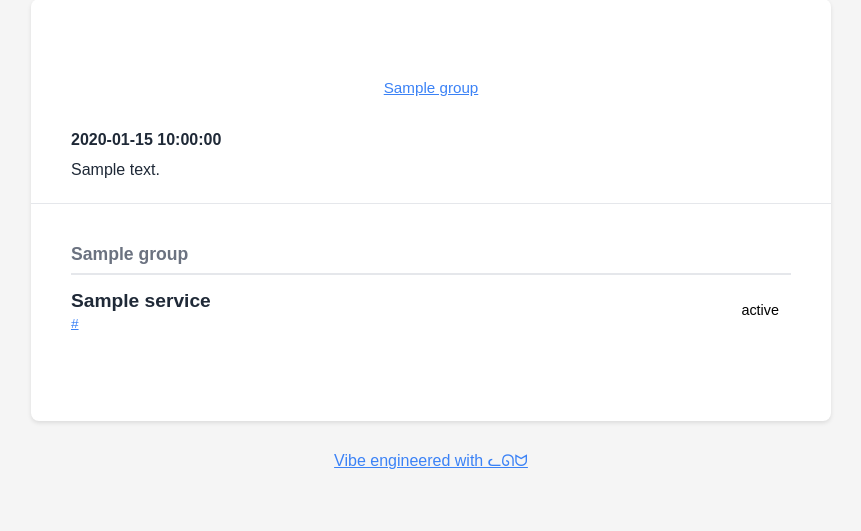
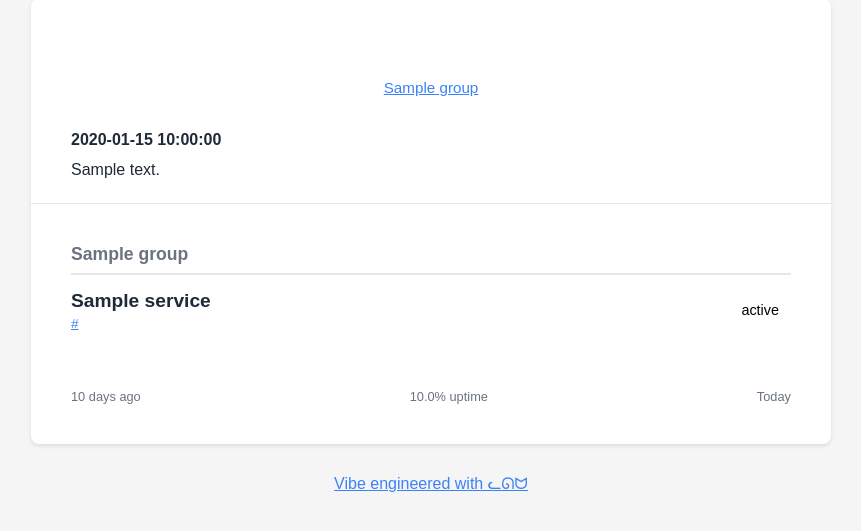
Before and after one commit to michael-lazar/mozz-status-page, a Python web app: template templates/index.html in a window 1280 px wide. Shown: the part 106-637 px from the top of the page, without its empty margins (209-1070 px from the left). Run offline with Jinja, Linux system fonts and the light colour scheme; the template is opened without the code that fills it: most values are stand-ins (such as "Sample title", 1, 10 or a date in 2020).

Commit message:
Add cumulative uptime statistics display below uptime bars
Added a new info bar below each service's uptime visualization showing:
- Time range (e.g., "45 days ago")
- Cumulative uptime percentage across all checks
- "Today" label indicating current data

Implemented a cached property on ServiceData to calculate cumulative uptime percentage across all check results for better performance.

🤖 Generated with [Claude Code](https://claude.com/claude-code)

Co-Authored-By: Claude <noreply@anthropic.com>

```diff
--- a/templates/index.html
+++ b/templates/index.html
@@ -196,6 +196,13 @@
         .uptime-tick:hover::after {
             opacity: 1;
         }
+        .uptime-info {
+            display: flex;
+            justify-content: space-between;
+            margin-top: 8px;
+            font-size: 0.8em;
+            color: #6b7280;
+        }
         .incidents {
             padding: 20px 40px;
             border-bottom: 1px solid #e5e7eb;
@@ -303,6 +310,11 @@
                                 {%- endif %}
                                 {%- endfor %}
                             </div>
+                            <div class="uptime-info">
+                                <span>{{ history_ticks }} days ago</span>
+                                <span>{{ "%.1f"|format(service.cumulative_uptime) }}% uptime</span>
+                                <span>Today</span>
+                            </div>
                         </div>
                         {%- endfor %}
                     </div>
```
Also changed, not shown: src/main.py (+15 -0 lines).
